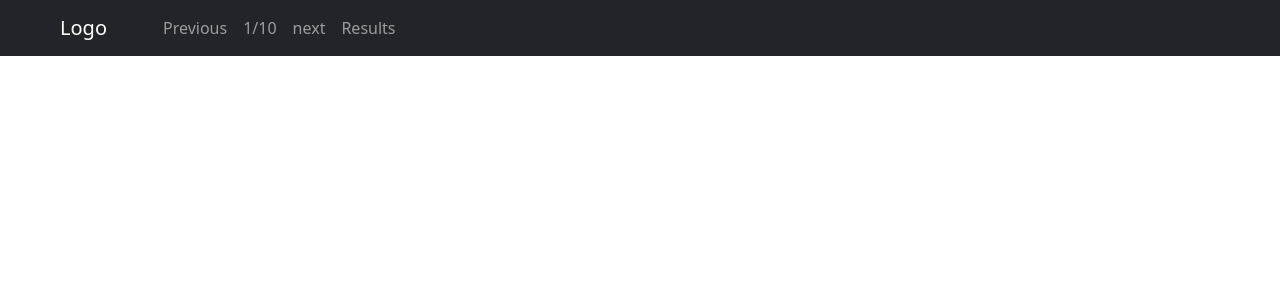
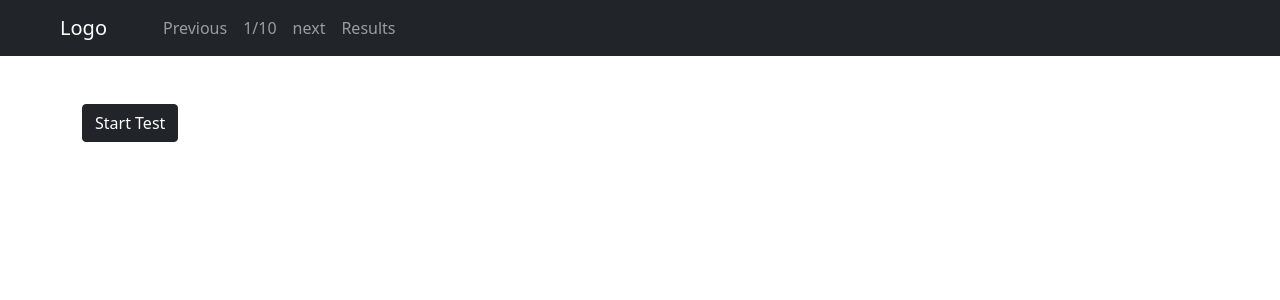
Before and after one commit to AsmaaSobhyy/challenge-vue, a Vue app: page / in a window 1280 px wide. Shown: the top 300 px of the page. Built offline with nearby package versions, Linux system fonts and the light colour scheme.

Commit message:
Home page created

```diff
--- a/src/components/Results.vue
+++ b/src/components/Results.vue
@@ -21,6 +21,7 @@
 
             </tbody>
             </table>
+            <button class="btn btn-dark">Restart</button>
     </div>
 </template>
 
--- a/src/views/Home.vue
+++ b/src/views/Home.vue
@@ -1,5 +1,6 @@
 <template>
-  <div id="app">
+  <div id="app" class="container my-5">
+    <button class = "btn btn-dark mx-auto">Start Test</button>
   </div>
 </template>
 
```
